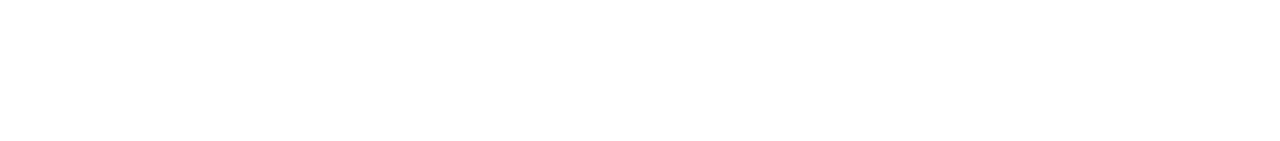
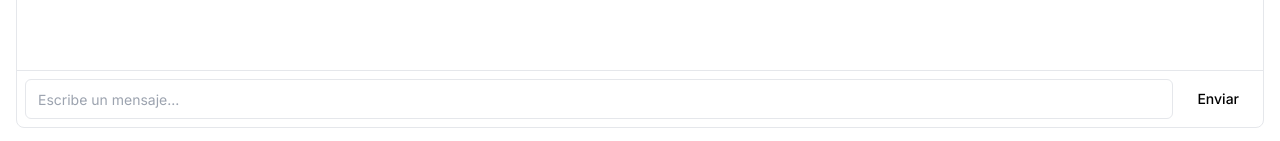
Before and after one commit to luissimosa199/wsassistant-page, a Next.js app: page /chat/1 in a window 1280 px wide. Before the commit this address had no page. Shown: the part 656-797 px from the top of the page. Built offline with nearby package versions, Linux system fonts and the light colour scheme; no server answers.

Commit message:
routing added to chat functionality

```diff
--- a/src/components/AsideMenuChatList.tsx
+++ b/src/components/AsideMenuChatList.tsx
@@ -1,5 +1,4 @@
 import { Conversation } from "@/types";
-import { getConversations } from "@/utils/getConversations";
 import React from "react";
 
 const AsideMenuChatList = async ({
@@ -51,7 +50,7 @@
       {conversations?.map((e) => {
         return (
           <div
-            key={e.ownerId}
+            key={`aside_${e.userNumber}`}
             className="border rounded-md p-4"
           >
             <h3 className="font-medium">{e.userNumber}</h3>
--- a/src/components/AssistantChatBody.tsx
+++ b/src/components/AssistantChatBody.tsx
@@ -6,6 +6,7 @@
 import useTrackUserAgent from "@/hooks/useTrackUserAgent";
 import { Socket, io } from "socket.io-client";
 import { ChatMessage } from "@/types";
+import useGetBusinessName from "@/hooks/useGetBusinessName";
 
 const AssistantChatMessageListMemoized = React.memo(AssistantChatMessageList);
 
@@ -14,6 +15,8 @@
 }: {
   userAgentCookie: string | undefined;
 }) => {
+  const businessName = useGetBusinessName();
+
   useTrackUserAgent(userAgentCookie);
 
   const [messages, setMessages] = useState<ChatMessage[]>([]);
@@ -22,7 +25,7 @@
   const socketRef = useRef<Socket | null>(null);
 
   useEffect(() => {
-    // Initialize socket only once
+    if (businessName) {
       const socketURL =
         process.env.NEXT_PUBLIC_SOCKET_URL || "http://localhost:3000";
       socketRef.current = io(socketURL, {
@@ -40,6 +43,7 @@
       socketRef.current.on("connect_error", (err) => {
         console.error("Connection Error:", err.message);
       });
+    }
 
     return () => {
       if (socketRef.current) {
@@ -48,7 +52,7 @@
         socketRef.current.disconnect();
       }
     };
-  }, []);
+  }, [businessName]);
 
   const sendMessage = () => {
     setMessages((prevMessages) => [
@@ -57,7 +61,7 @@
     ]);
     if (socketRef.current) {
       socketRef.current.emit("message", {
-        business: "CHIPAS",
+        business: businessName,
         From: userAgentCookie,
         Body: newMessage,
       });
--- /dev/null
+++ b/src/hooks/useGetBusinessName.ts
@@ -0,0 +1,22 @@
+import { usePathname } from "next/navigation";
+import { useState, useEffect } from "react";
+
+const useGetBusinessName = () => {
+  const [chatPath, setChatPath] = useState<string | null>(null);
+  const pathname = usePathname();
+
+  useEffect(() => {
+    const regex = /\/chat\/([^/]+)/;
+    const match = pathname.match(regex);
+
+    if (match && match[1]) {
+      setChatPath(match[1].toUpperCase());
+    } else {
+      setChatPath(null);
+    }
+  }, [pathname]);
+
+  return chatPath;
+};
+
+export default useGetBusinessName;
```
Also changed, not shown: src/app/chat/[business]/page.tsx (renamed from src/app/chat/page.tsx). Lines whose indentation alone changed are shown as unchanged.
